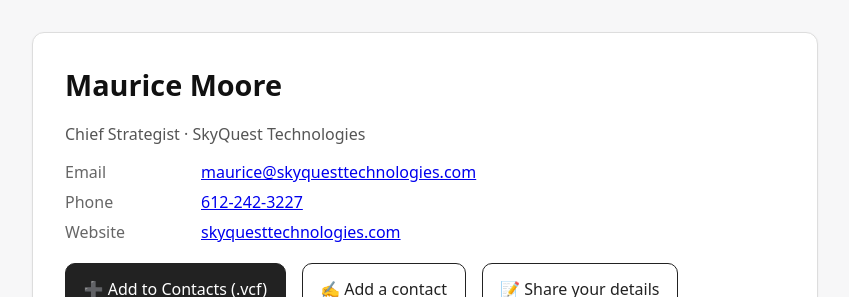
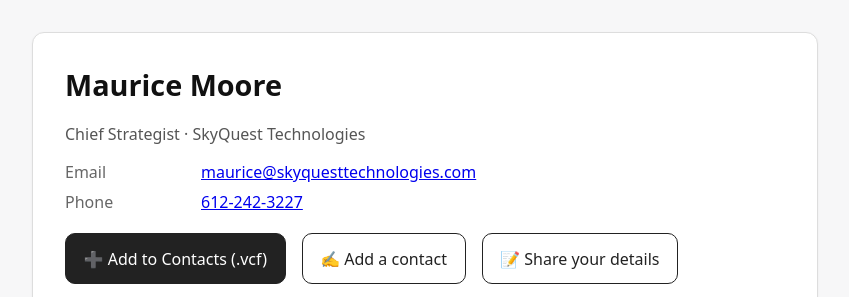
Before and after one commit to SkyQuestTechnologies/networking-contact-app, a plain HTML site: page index.html in a window 1280 px wide. Shown: the top 297 px of the page, without its empty margins (215-1064 px from the left). Drawn offline with Linux system fonts and the light colour scheme.

Commit message:
removed form link

```diff
--- a/index.html
+++ b/index.html
@@ -13,7 +13,7 @@
   <div class="grid">
     <div class="label">Email</div><div><a href="mailto:maurice@skyquesttechnologies.com.com">maurice@skyquesttechnologies.com</a></div>
     <div class="label">Phone</div><div><a href="tel:+16122423227">612-242-3227</a></div>
-    <div class="label">Website</div><div><a href="https://www.skyquesttechnologies.com">skyquesttechnologies.com</a></div>
+    <!-- <div class="label">Website</div><div><a href="https://www.skyquesttechnologies.com">skyquesttechnologies.com</a></div> -->
   </div>
   <div class="btns">
     <a class="btn primary" href="./mycard.vcf">➕ Add to Contacts (.vcf)</a>
```
